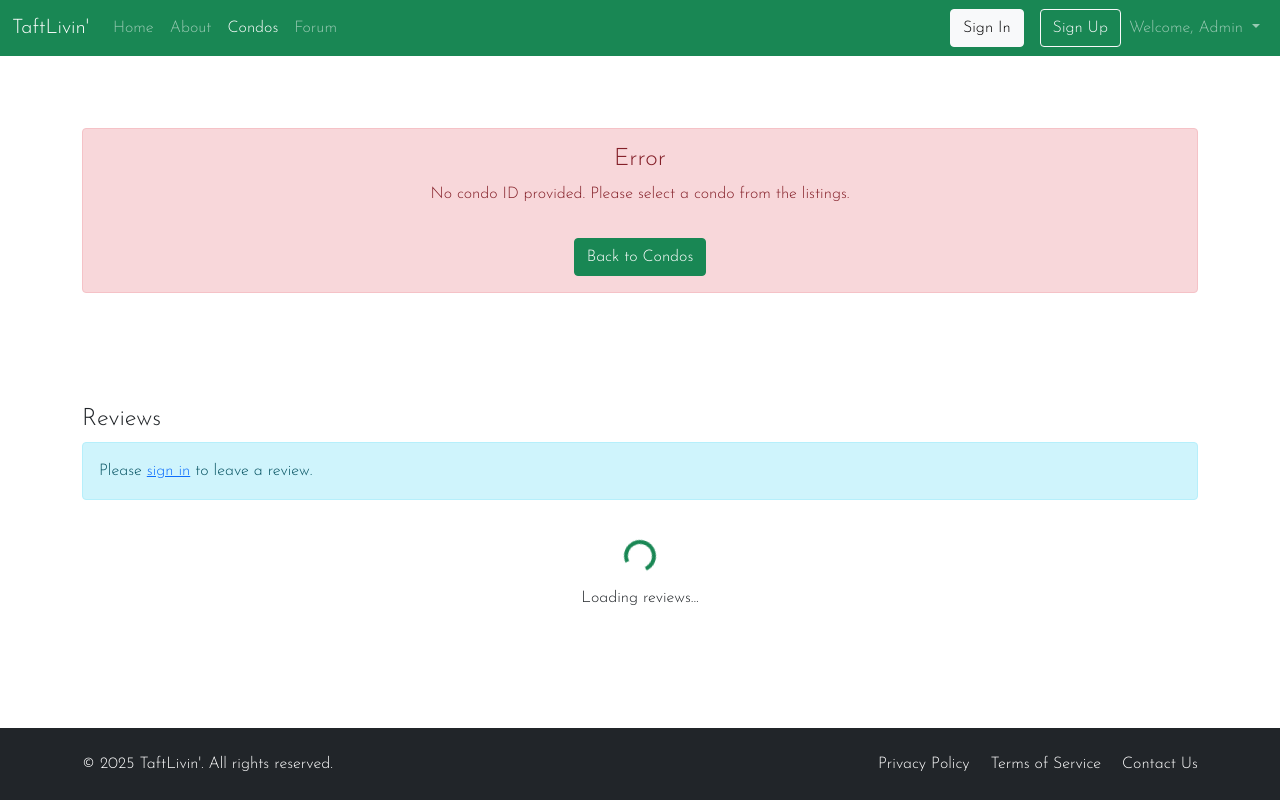
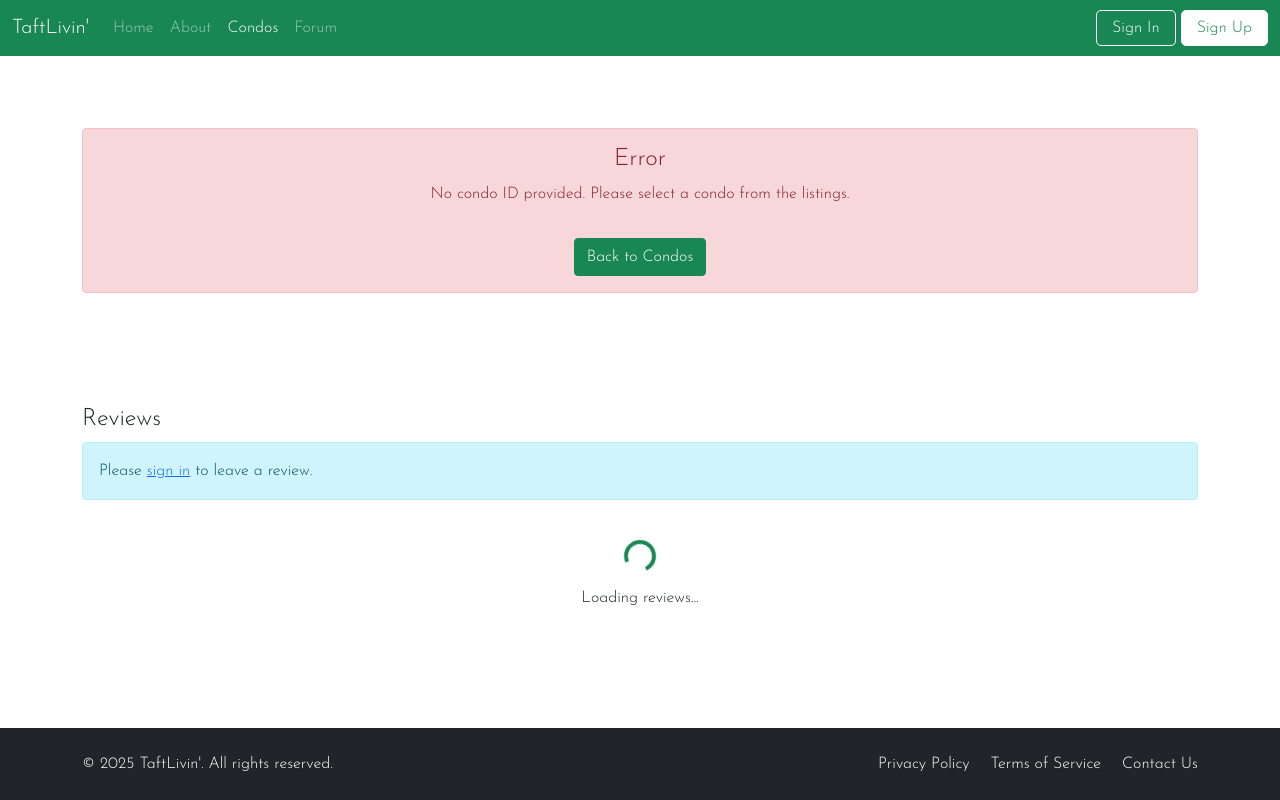
Before and after one commit to lancetlgn/taftlivin, a website: page frontend/pages/condo-page.html in a window 1280 px wide. Drawn offline with nearby package versions, Linux system fonts and the light colour scheme; some packages are replaced by stand-ins of ours; a script that the page names is missing.

Commit message:
Refactor authentication links in navbar for consistency across pages. Update user greeting to be more generic. fixed href issues

```diff
--- a/frontend/pages/condo-page.html
+++ b/frontend/pages/condo-page.html
@@ -87,21 +87,25 @@
                 </ul>
 
 
-                <div class="d-flex logged-out-only">
-                    <a href="signin.html" class="btn btn-light ms-2 signin-btn">Sign In</a>
-                    <a href="signup.html" class="btn btn-outline-light ms-2 signup-btn">Sign Up</a>
-                </div>
-
                 <!-- Right side of navbar -->
                 <ul class="navbar-nav">
                     <!-- Admin-only menu item -->
                     <li class="nav-item admin-only d-none">
                         <a class="nav-link text-warning" href="admin-dashboard.html">Dashboard</a>
                     </li>
+
+                    <!-- Show when logged out -->
+                    <li class="nav-item logged-out-only">
+                        <a class="nav-link auth-btn signin-btn" href="../pages/signin.html">Sign In</a>
+                    </li>
+                    <li class="nav-item logged-out-only">
+                        <a class="nav-link auth-btn signup-btn" href="../pages/signup.html">Sign Up</a>
+                    </li>
+
                     <!-- Show when logged in -->
-                    <li class="nav-item dropdown">
+                    <li class="nav-item dropdown logged-in-only d-none">
                         <a class="nav-link dropdown-toggle" href="#" id="navbarDropdown" role="button" data-bs-toggle="dropdown">
-                            Welcome, <span class="username-display">Admin</span>
+                            Welcome, <span class="username-display">User</span>
                         </a>
                         <ul class="dropdown-menu dropdown-menu-end">
                             <li><a class="dropdown-item" href="profile.html">My Profile</a></li>
@@ -112,6 +116,7 @@
                         </ul>
                     </li>
                 </ul>
+
             </div>
         </div>
     </nav>
```
Also changed, not shown: frontend/pages/condos.html (+11 -2 lines), frontend/pages/forum.html (+11 -2 lines), frontend/pages/subforum.html (+11 -9 lines).
